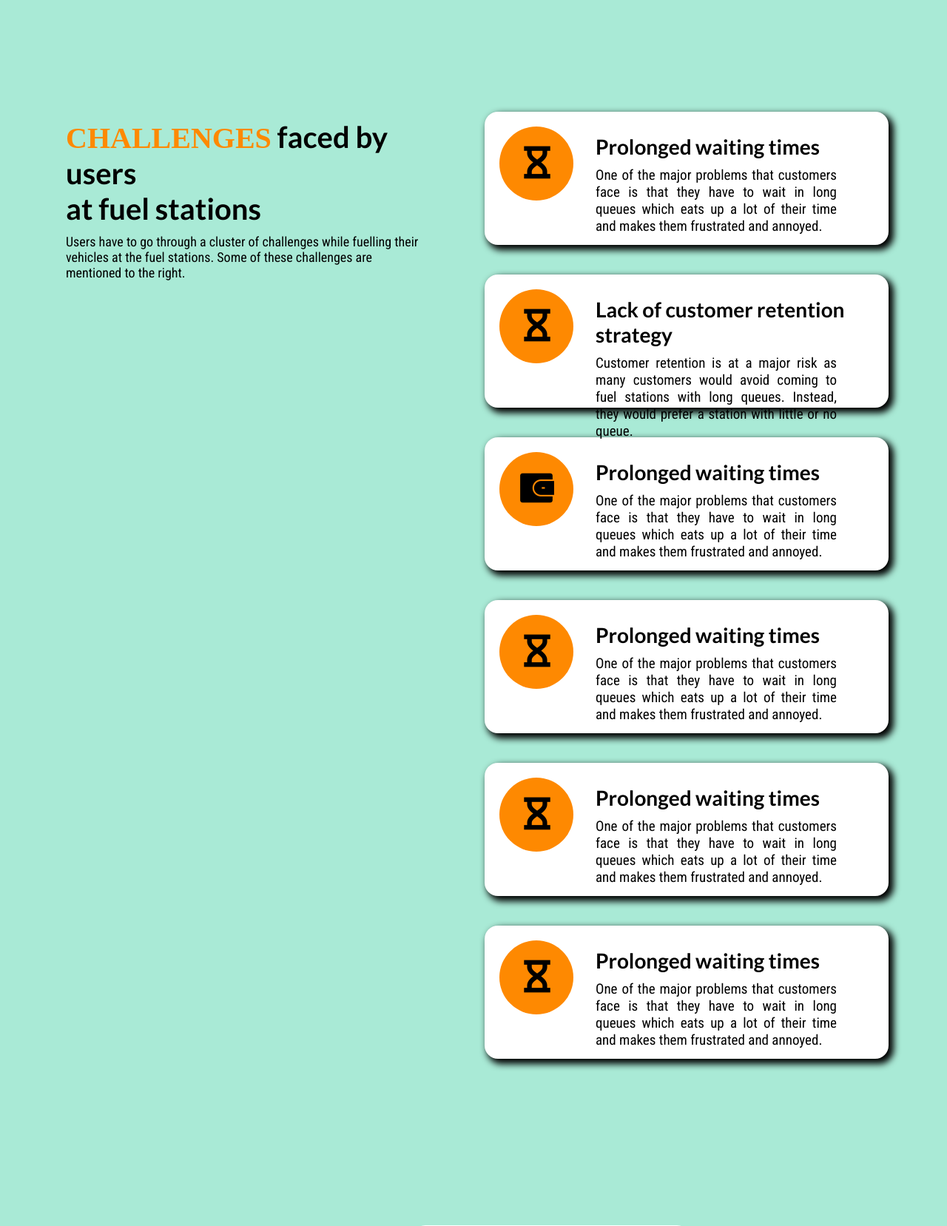
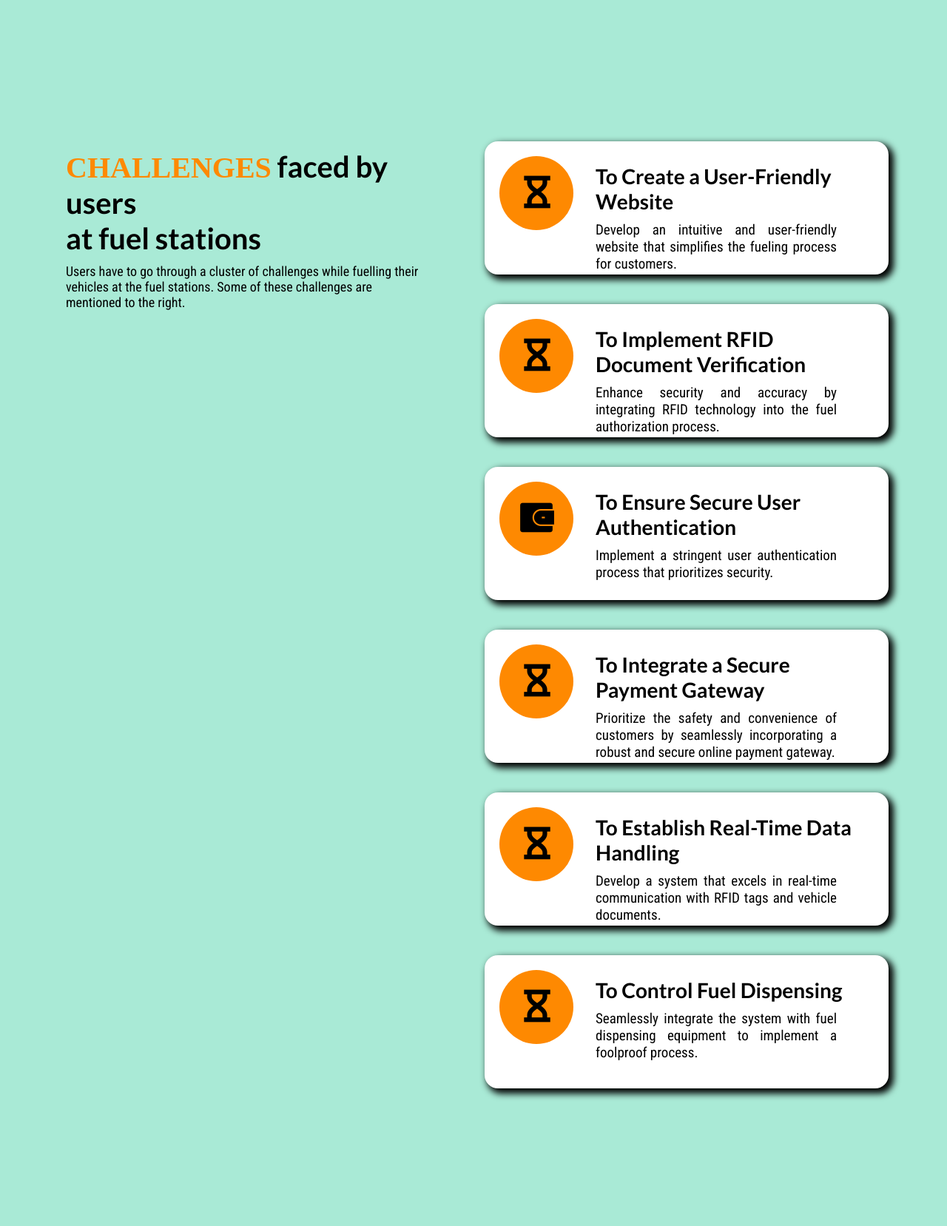
Before and after one commit to vigneshhv/Fuel_dispenser_project, a PHP site: page / in a window 1280 px wide. Shown: the part 1263-2920 px from the top of the page at 74% size. Run offline with PHP 8.4, Linux system fonts and the light colour scheme; some web fonts are replaced.

Commit message:
fixed index.php

```diff
--- a/index.php
+++ b/index.php
@@ -10,21 +10,21 @@ session_destroy();
   <head>
     <meta charset="UTF-8" />
     <meta name="viewport" content="width=device-width, initial-scale=1.0" />
-    <link rel="icon" type="image/png" href="/assest/images/favicon.ico" />
+    <link rel="icon" type="image/png" href="./asset/images/favicon.ico" />
     <link rel="stylesheet" href="home.css" />
     <link
       href="https://cdn.jsdelivr.net/npm/remixicon@3.5.0/fonts/remixicon.css"
       rel="stylesheet"
     />
-    <title>Smart Fuel Station</title>
+    <title>Automatic Fuel Dispenser System</title>
   </head>
   <body>
     <!-- header section starts here -->
     <header>
       <nav>
         <div class="navleft">
-          <img src="./assest/images/logo.png" alt="Logo Image" />
-          <h1 style="font-family: Lato">Smart Fuel Station</h1>
+          <img src="./asset/images/logo.png" alt="Logo Image" />
+          <h1 style="font-family: Lato">Automatic Fuel Dispenser System</h1>
         </div>
         <div class="navright">
           <a href="#home_section">Home</a>
@@ -44,7 +44,7 @@ session_destroy();
         <button><a href="#reg_section">Register</a></button>
       </div>
       <div class="homeright">
-        <img src="./assest/images/hero_image.webp" alt="Hero Image" />
+        <img src="./asset/images/hero_image.webp" alt="Hero Image" />
       </div>
     </section>
     <!-- home-section ends here -->
@@ -55,20 +55,21 @@ session_destroy();
         <div class="howleft">
           <iframe
             id="ytvdo"
-            src="https://www.youtube.com/embed/Wr6R3nQfPts"
+            src="asset\images\prjct_vedio.mp4"
             frameborder="0"
             allow="accelerometer; autoplay; clipboard-write; encrypted-media; gyroscope; picture-in-picture; web-share"
+            width="250" height="200"
           ></iframe>
         </div>
         <div class="howright">
           <h1>How a fuel retail solution works <span id="tag">?</span></h1>
           <p>
-            Lorem ipsum dolor sit amet, consectetur adipisicing elit. Ab
-            repellat fugiat explicabo nostrum beatae, ullam modi, neque veniam
-            rem dignissimos cum corrupti quas doloribus, veritatis autem ipsum
-            ducimus sit fuga. Lorem ipsum, dolor sit amet consectetur
-            adipisicing elit. Rem aut tempora suscipit? Maxime numquam incidunt,
-            quae illo odit labore quo!
+            Automatic Fuel Dispenser Systems(AFDS) typically integrates hardware
+            with software for payment processing, inventory management, and
+            operational control. When a customer selects fuel type and amount,
+            the AFD's payment processing securely authorizes the transaction via
+            pre-paid card. Simultaneously, the fuel management system tracks inventory
+            levels, forecasts demand, and generates orders to replenish stock as needed.
           </p>
         </div>
       </div>
@@ -98,11 +99,10 @@ session_destroy();
               </div>
             </div>
             <div class="cardinfo">
-              <h3>Prolonged waiting times</h3>
+              <h3>To Create a User-Friendly Website</h3>
               <p>
-                One of the major problems that customers face is that they have
-                to wait in long queues which eats up a lot of their time and
-                makes them frustrated and annoyed.
+                Develop an intuitive and user-friendly website
+                that simplifies the fueling process for customers.
               </p>
             </div>
           </div>
@@ -115,11 +115,10 @@ session_destroy();
               </div>
             </div>
             <div class="cardinfo">
-              <h3>Lack of customer retention strategy</h3>
+              <h3>To Implement RFID Document Verification</h3>
               <p>
-                Customer retention is at a major risk as many customers would
-                avoid coming to fuel stations with long queues. Instead, they
-                would prefer a station with little or no queue.
+                Enhance security and accuracy by
+                integrating RFID technology into the fuel authorization process.
               </p>
             </div>
           </div>
@@ -132,11 +131,10 @@ session_destroy();
               </div>
             </div>
             <div class="cardinfo">
-              <h3>Prolonged waiting times</h3>
+              <h3>To Ensure Secure User Authentication</h3>
               <p>
-                One of the major problems that customers face is that they have
-                to wait in long queues which eats up a lot of their time and
-                makes them frustrated and annoyed.
+                Implement a stringent user authentication
+                process that prioritizes security.
               </p>
             </div>
           </div>
@@ -149,11 +147,11 @@ session_destroy();
               </div>
             </div>
             <div class="cardinfo">
-              <h3>Prolonged waiting times</h3>
+              <h3>To Integrate a Secure Payment Gateway</h3>
               <p>
-                One of the major problems that customers face is that they have
-                to wait in long queues which eats up a lot of their time and
-                makes them frustrated and annoyed.
+                Prioritize the safety and convenience of
+                customers by seamlessly incorporating a robust and
+                secure online payment gateway.
               </p>
             </div>
           </div>
@@ -166,11 +164,10 @@ session_destroy();
               </div>
             </div>
             <div class="cardinfo">
-              <h3>Prolonged waiting times</h3>
+              <h3>To Establish Real-Time Data Handling</h3>
               <p>
-                One of the major problems that customers face is that they have
-                to wait in long queues which eats up a lot of their time and
-                makes them frustrated and annoyed.
+                Develop a system that excels in real-time
+                communication with RFID tags and vehicle documents.
               </p>
             </div>
           </div>
@@ -183,11 +180,10 @@ session_destroy();
               </div>
             </div>
             <div class="cardinfo">
-              <h3>Prolonged waiting times</h3>
+              <h3>To Control Fuel Dispensing</h3>
               <p>
-                One of the major problems that customers face is that they have
-                to wait in long queues which eats up a lot of their time and
-                makes them frustrated and annoyed.
+                Seamlessly integrate the system with fuel dispensing
+                equipment to implement a foolproof process.
               </p>
             </div>
           </div>
@@ -264,11 +260,12 @@ session_destroy();
     <footer>
       <div>
         <div class="one">
-          <h1>Smart Fuel</h1>
+          <h1>Automatic Fuel Dispenser System</h1>
           <p>
-            Lorem ipsum dolor sit, amet consectetur adipisicing elit. Tempora
-            aperiam harum obcaecati porro mollitia molestiae, quis saepe enim
-            illum praesentium rerum illo delectus voluptates perferendis.
+            By leveraging RFID technology and automated processes,
+            AFDS not only enhances operational efficiency for petrol
+            stations but also improves customer convenience and satisfaction,
+            paving the way for a modernized and streamlined fuel dispensing experience.
           </p>
         </div>
         <div class="two">
@@ -283,7 +280,7 @@ session_destroy();
         </div>
       </div>
       <div class="lowerfooter">
-        <p>&copy; 2023 Smart Fuel Station</p>
+        <p>&copy; 2024 All Rights Reserved</p>
       </div>
     </footer>
     <!-- Footer ends here -->
```
Also changed, not shown: 1 other file.
